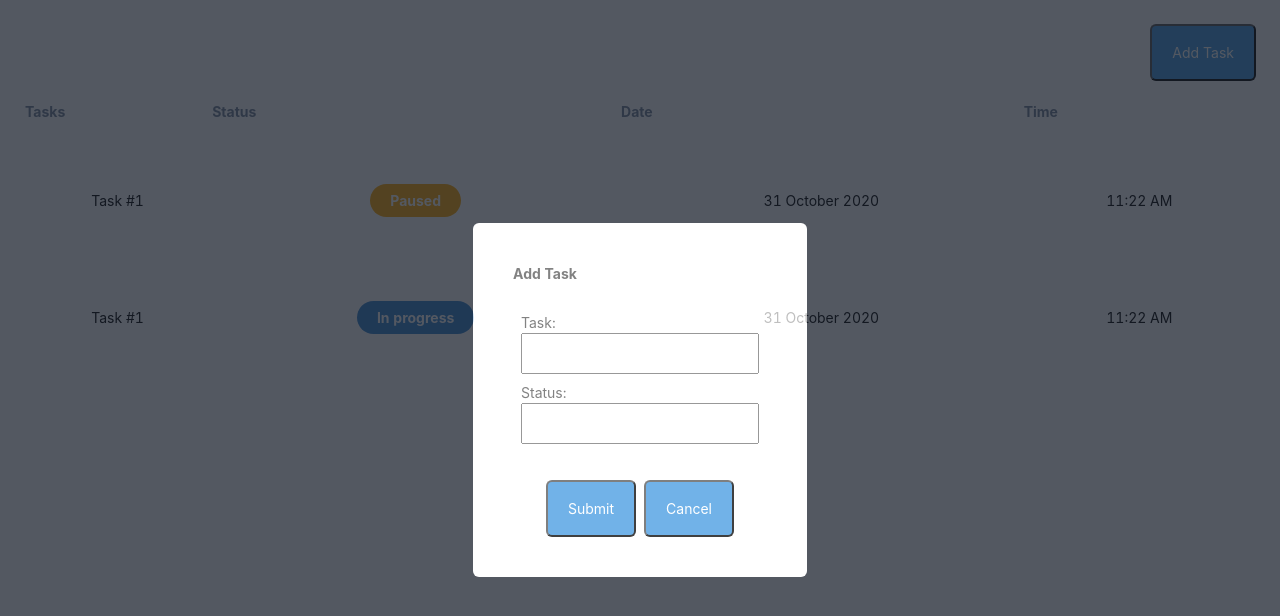
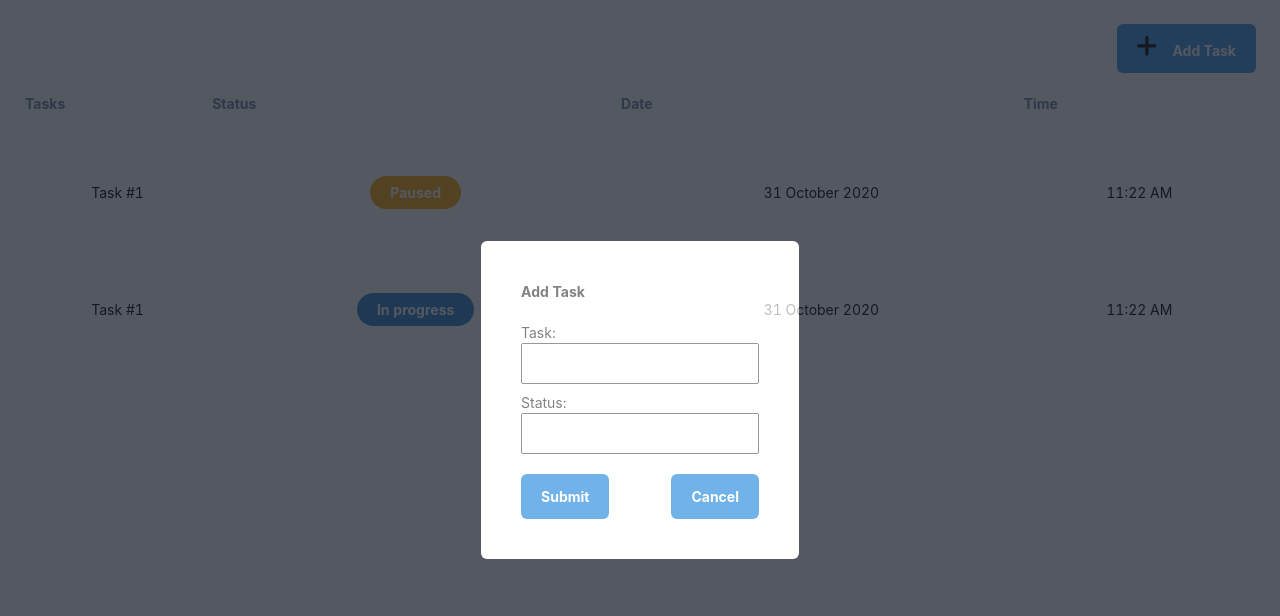
Before and after one commit to sahelhamed/todo-app, a React (Create React App) app: page / in a window 1280 px wide. Both pictures are taken after a click on the button "Add Task". Shown: the top 616 px of the page. Built offline with nearby package versions, Linux system fonts and the light colour scheme.

Commit message:
chore: add icon to button

```diff
--- a/src/App.tsx
+++ b/src/App.tsx
@@ -5,7 +5,7 @@ import Todos from './components/Todos';
 
 const App = (): ReactElement => {
   return (
-    <div className="p-6">
+    <div className="p-6 font-Roboto">
       <Todos />
     </div>
   );
--- a/src/components/AddTodosForm.tsx
+++ b/src/components/AddTodosForm.tsx
@@ -20,7 +20,7 @@ const AddTodosForm = ({ formData, setFormData }: Props): ReactElement => {
   };
 
   return (
-    <div className="p-2">
+    <>
       <div className="mb-2">
         <span>{TASK}:</span>
         <br />
@@ -37,7 +37,7 @@ const AddTodosForm = ({ formData, setFormData }: Props): ReactElement => {
           onChange={(e): void => handleOnChange(e.target.value, 'status')}
         />
       </div>
-    </div>
+    </>
   );
 };
 
--- a/src/components/Button.tsx
+++ b/src/components/Button.tsx
@@ -5,15 +5,17 @@ interface Props {
   title?: string | number;
   onClick: () => void;
   className?: string;
+  icon?: ReactElement;
 }
 
-const Button = ({ title, onClick, className }: Props): ReactElement => {
+const Button = ({ title, onClick, className, icon }: Props): ReactElement => {
   return (
     <button
       type="button"
-      className={`${className} bg-blue-500 text-white rounded-md px-5 py-4`}
+      className={`${className} bg-blue-500 text-white border-none font-Roboto font-bold rounded-md px-5 py-3`}
       onClick={onClick}
     >
+      {icon && <span className="mr-4">{icon}</span>}
       {title}
     </button>
   );
@@ -22,6 +24,7 @@ const Button = ({ title, onClick, className }: Props): ReactElement => {
 Button.defaultProps = {
   title: '',
   className: '',
+  icon: null,
 };
 
 export default memo(Button);
--- a/src/components/Modal.tsx
+++ b/src/components/Modal.tsx
@@ -25,8 +25,8 @@ const Modal = ({
       <div className="p-10 bg-white rounded-md">
         <div className="mb-5 font-bold">{title}</div>
         <div>{children}</div>
-        <div className="text-center mt-5">
-          <Button className="mr-2" onClick={onSubmit} title={SUBMIT} />
+        <div className="flex flex-row justify-between mt-5">
+          <Button onClick={onSubmit} title={SUBMIT} />
           <Button onClick={onClose} title={CANCEL} />
         </div>
       </div>
--- a/src/components/Todos.tsx
+++ b/src/components/Todos.tsx
@@ -11,6 +11,8 @@ import { DATE, STATUS, TASKS, TIME, PAUSED, ADD_TASK } from '../constants/text';
 import COLUMN_TYPE_KEYS from '../constants/constants';
 // Models
 import { Column, Data } from '../models/table';
+// Icons
+import EditIcon from '../icons/PlusIcon';
 
 const Todos = (): ReactElement => {
   const initialTodos: Data[] = [
@@ -29,9 +31,9 @@ const Todos = (): ReactElement => {
   ];
 
   // States
-  const [todos, setTodos] = useState(initialTodos);
-  const [isModalOpen, setIsModalOpen] = useState(false);
-  const [formData, setFormData] = useState({});
+  const [todos, setTodos] = useState<Data[]>(initialTodos);
+  const [isModalOpen, setIsModalOpen] = useState<boolean>(false);
+  const [formData, setFormData] = useState<Data>({});
 
   /**
    * A function for generate status in table
@@ -90,18 +92,21 @@ const Todos = (): ReactElement => {
    * A function for add todos
    */
   const addTodo = (): void => {
-    // eslint-disable-next-line @typescript-eslint/ban-ts-comment
-    // @ts-ignore
     setTodos([
       ...todos,
-      { id: todos.length + 1, ...formData, date: new Date() },
+      { id: todos.length + 1, ...formData, date: new Date().toString() },
     ]);
     closeModal();
   };
 
   return (
     <div className="flex flex-col">
-      <Button className="self-end" title={ADD_TASK} onClick={openModal} />
+      <Button
+        className="self-end"
+        title={ADD_TASK}
+        onClick={openModal}
+        icon={<EditIcon className="text-white" />}
+      />
       <Modal
         isOpen={isModalOpen}
         title={ADD_TASK}
--- a/src/constants/text.tsx
+++ b/src/constants/text.tsx
@@ -7,4 +7,3 @@ export const PAUSED = 'Paused';
 export const ADD_TASK = 'Add Task';
 export const SUBMIT = 'Submit';
 export const CANCEL = 'Cancel';
-export const ADD_TODO = 'Add Todo';
--- /dev/null
+++ b/src/icons/PlusIcon.tsx
@@ -0,0 +1,31 @@
+// Node_modules
+import React, { ReactElement, memo } from 'react';
+
+interface Props {
+  className?: string;
+}
+
+const PlusIcon = ({ className }: Props): ReactElement => {
+  return (
+    <svg
+      xmlns="http://www.w3.org/2000/svg"
+      width="19.779"
+      height="19.779"
+      viewBox="0 0 19.779 19.779"
+      className={className}
+    >
+      <g className="a">
+        <path
+          className="b"
+          d="M18.131,8.241H11.538V1.648a1.648,1.648,0,1,0-3.3,0V8.241H1.648a1.648,1.648,0,1,0,0,3.3H8.241v6.593a1.648,1.648,0,1,0,3.3,0V11.538h6.593a1.648,1.648,0,1,0,0-3.3Z"
+        />
+      </g>
+    </svg>
+  );
+};
+
+PlusIcon.defaultProps = {
+  className: '',
+};
+
+export default memo(PlusIcon);
```
Also changed, not shown: src/icons/EditIcon.tsx (added, +30 -0 lines).
